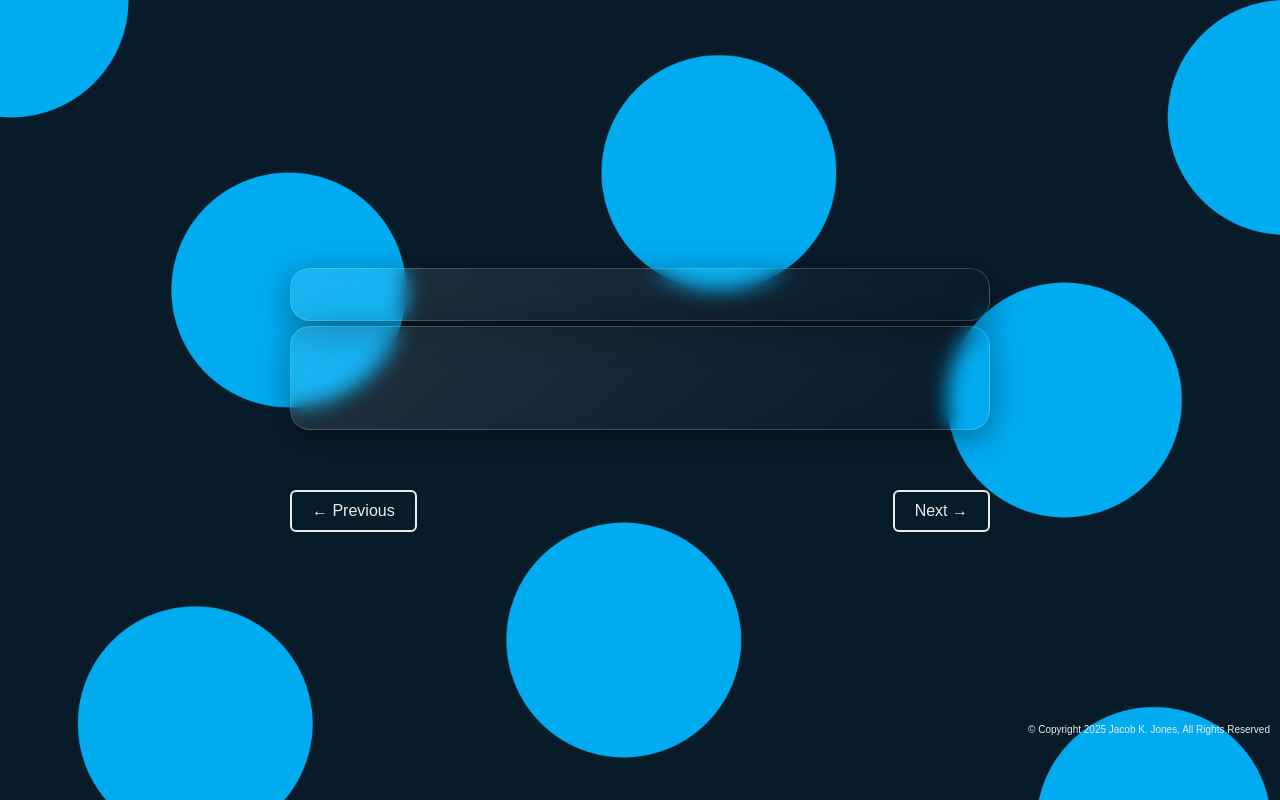
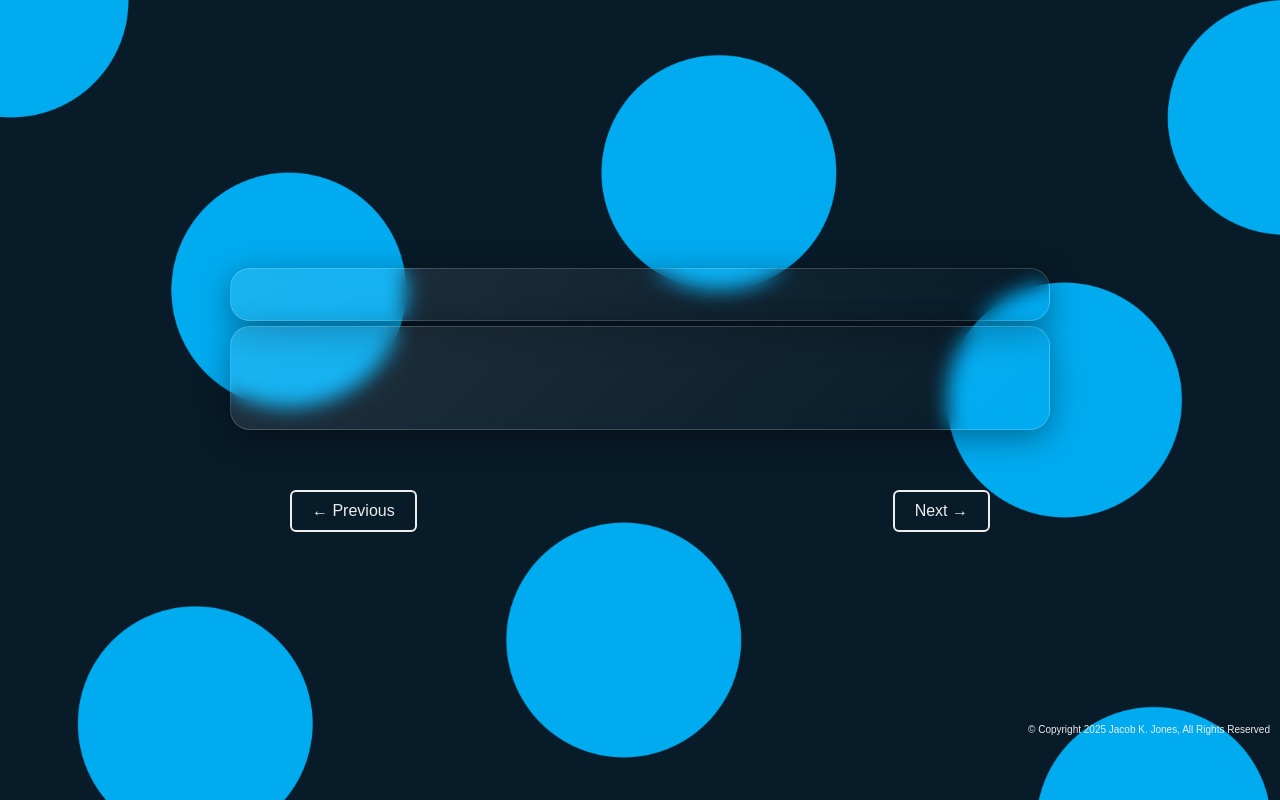
Before and after one commit to Linux-bootloader/Portfolio, a Flask app: template templates/portfolio.html in a window 1280 px wide. Shown: the part 55-855 px from the top of the page. Run offline with Flask 3, Linux system fonts and the light colour scheme; the template is opened without the code that fills it, so the values that code supplies are empty; parts of the project's set-up code (start-up, migrations or seed data) failed here and were passed over; some libraries are stand-ins or nearby versions; some web fonts are replaced.

Commit message:
Portfolio page css fixups

```diff
--- a/static/styles.css
+++ b/static/styles.css
@@ -349,13 +349,15 @@ nav a {
   margin: 0 10%;
   position: relative;
   width: 100%;
-  max-width: 700px;
+  max-width: 80%;
   margin-bottom: 40px;
   overflow: hidden;
   animation: fadeIn 0.8s ease-out;
 }
 
 .project-title {
+  text-align: center;
+  font-size: clamp(2rem, 3.5vw, 3rem);
   background: linear-gradient(
     135deg,
     rgba(255, 255, 255, 0.1),
@@ -369,7 +371,7 @@ nav a {
   margin: 0 10%;
   position: relative;
   width: 100%;
-  max-width: 700px;
+  max-width: 80%;
   margin-bottom: 5px;
   overflow: hidden;
   animation: fadeIn 0.8s ease-out;
@@ -428,7 +430,8 @@ nav a {
 }
 
 .project-card li {
-  margin-left: 15%;
+  margin: 5px auto;
+  margin-left: 10%;
 }
 
 .project-nav {
```
